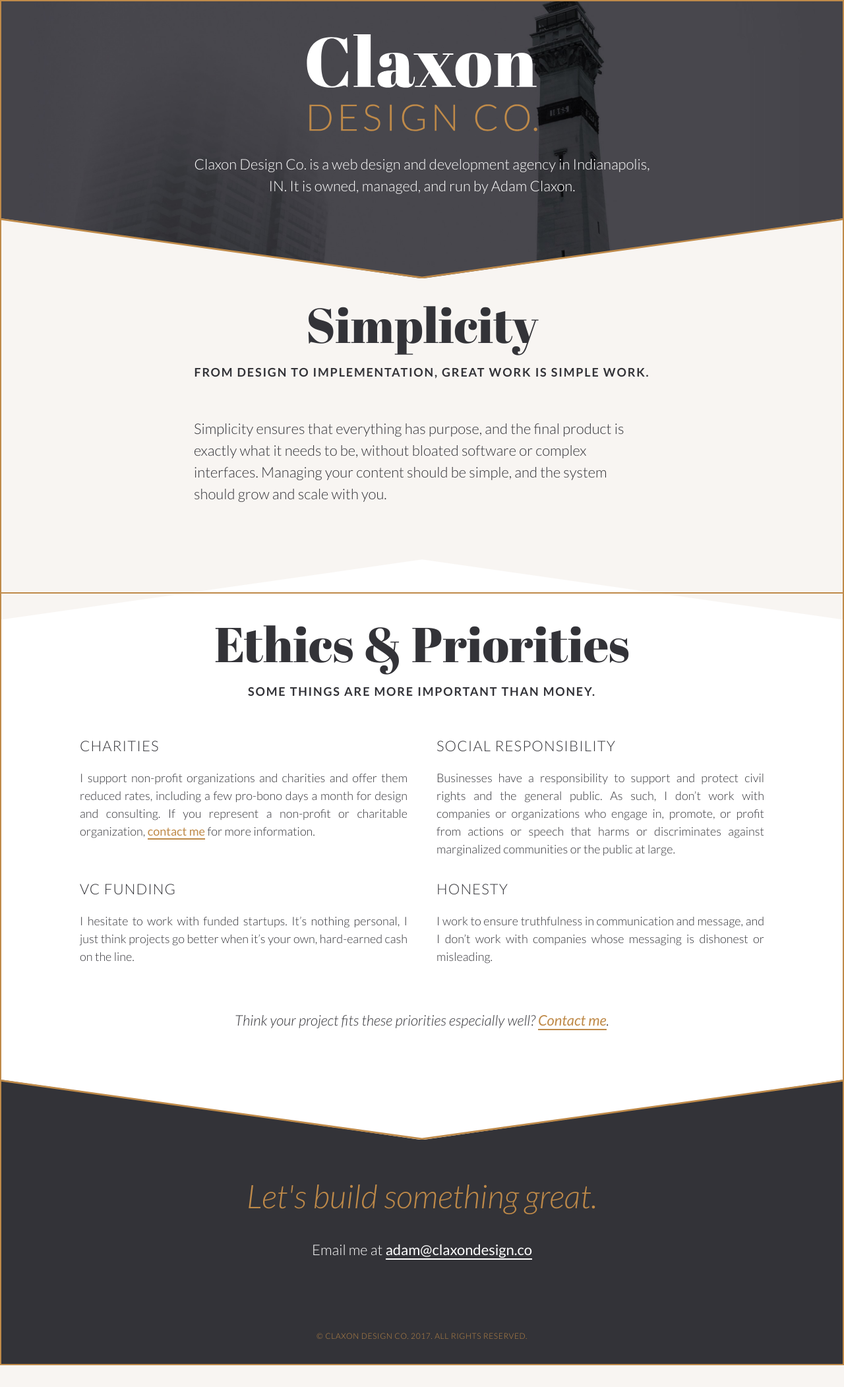
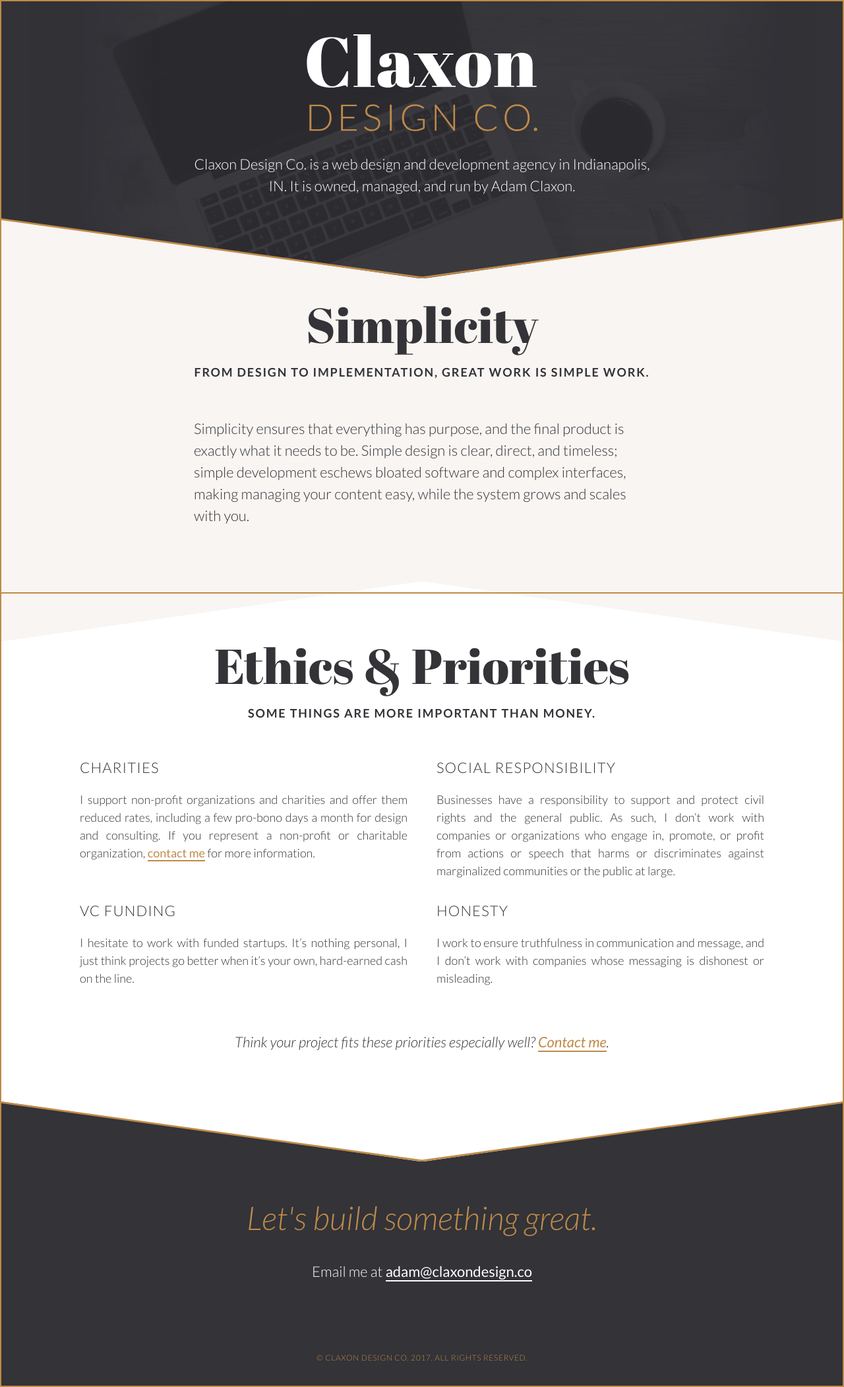
Before and after one commit to claxondesignco/claxondesignco.github.io, a Jekyll site: the page built from index.html, in a window 1280 px wide. Shown: the whole page at 66% size. Built offline with Jekyll 4.4.1, drawn with Linux system fonts in a browser that asks for light colours; before the commit the page ends 2070 px from its top, so only the background shows below that.

Commit message:
Updated Simplicity section copy, replace hero image.

```diff
--- a/_sass/_homepage.sass
+++ b/_sass/_homepage.sass
@@ -5,9 +5,9 @@
   margin: 0 auto
 
 .feature-section#homepage-hero
-  background-image: url(/assets/images/hero_image.jpg)
+  background-image: url(/assets/images/temp_hero.jpg)
   background-position: top left
-  background-color: #45444A
+  background-color: #333236
 
   @include small
     background-position: top right
@@ -36,5 +36,3 @@
 
 #ethics
   background: #fff
-
-    font-size: ms(0)
--- a/_sass/_page-sections.sass
+++ b/_sass/_page-sections.sass
@@ -99,7 +99,7 @@
     content: ""
     position: absolute
     height: ms(8)
-    bottom: -0.05%
+    bottom: -0.1%
     left: 0
     right: 0
     z-index: 1
--- a/index.html
+++ b/index.html
@@ -13,7 +13,7 @@
     <p class="section__subhead">From design to implementation, great work is simple work.</p>
   </header>
 
-  <p>Simplicity ensures that everything has purpose, and the final product is exactly what it needs to be, without bloated software or complex interfaces. Managing your content should be simple, and the system should grow and scale with you. </p>
+  <p>Simplicity ensures that everything has purpose, and the final product is exactly what it needs to be. Simple design is clear, direct, and timeless; simple development eschews bloated software and complex interfaces, making managing your content easy, while the system grows and scales with you.</p>
 </div>
 
 {% include ethics.html %}
```
Also changed, not shown: assets/images/temp_hero.jpg (added).
